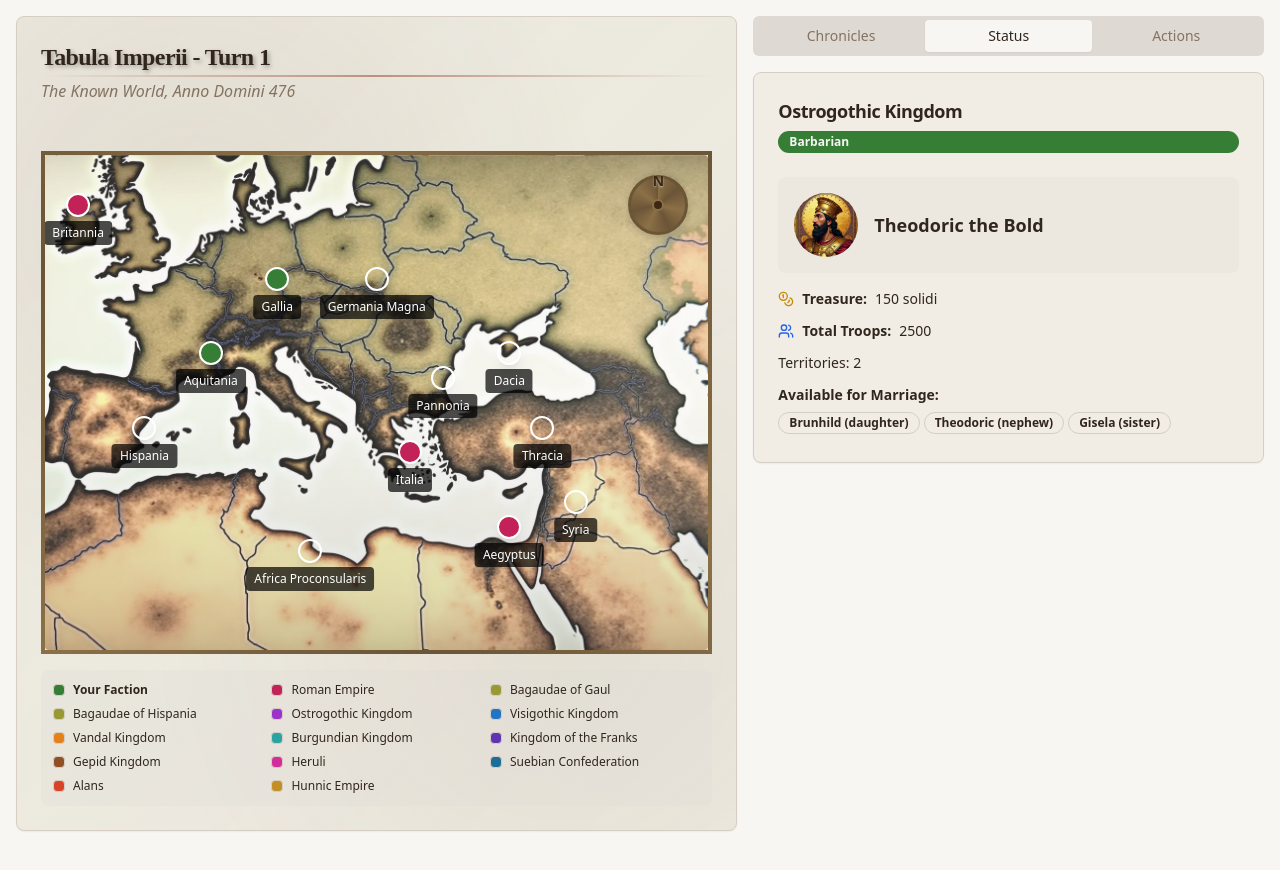
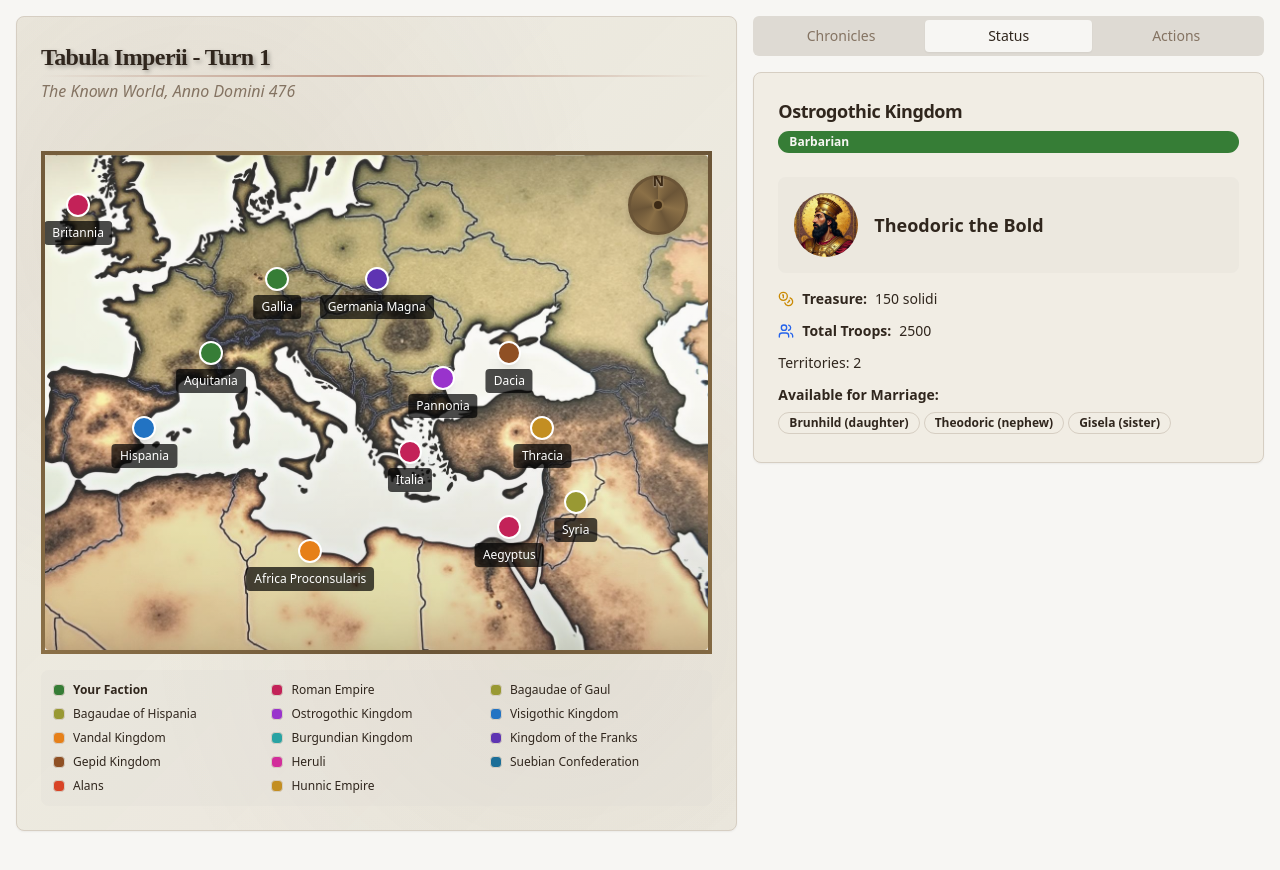
Before and after one commit to pjtunstall/thanatarchia, a React (Vite) app: page / in a window 1280 px wide. Shown: the top 870 px of the page. Built offline with nearby package versions, Linux system fonts and the light colour scheme.

Commit message:
Fix: Territory markers missing colors
The AI has identified that many territory markers are missing colors. This commit addresses the issue.

```diff
--- a/src/components/game/GameMap.tsx
+++ b/src/components/game/GameMap.tsx
@@ -35,7 +35,23 @@ const GameMap: React.FC<GameMapProps> = ({
   };
 
   const getTerritoryColor = (owner: string) => {
-    return `bg-[${factionColors[owner]?.color || "hsl(var(--barbarian))"}]`;
+    const factionClassMap: Record<string, string> = {
+      "player": "faction-player",
+      "Roman Empire": "faction-roman-empire",
+      "Bagaudae of Gaul": "faction-bagaudae-gaul",
+      "Bagaudae of Hispania": "faction-bagaudae-hispania",
+      "Ostrogothic Kingdom": "faction-ostrogothic",
+      "Visigothic Kingdom": "faction-visigothic",
+      "Vandal Kingdom": "faction-vandal",
+      "Burgundian Kingdom": "faction-burgundian",
+      "Kingdom of the Franks": "faction-frankish",
+      "Gepid Kingdom": "faction-gepid",
+      "Heruli": "faction-heruli",
+      "Suebian Confederation": "faction-suebian",
+      "Alans": "faction-alans",
+      "Hunnic Empire": "faction-hunnic",
+    };
+    return factionClassMap[owner] || "faction-player";
   };
 
   return (
--- a/src/index.css
+++ b/src/index.css
@@ -367,6 +367,22 @@ All colors MUST be HSL.
       radial-gradient(circle at 75% 75%, rgba(139, 108, 71, 0.08) 0%, transparent 50%),
       linear-gradient(135deg, hsl(var(--parchment)) 0%, hsl(var(--parchment) / 0.95) 100%);
   }
+
+  /* Faction territory colors */
+  .faction-player { @apply bg-[hsl(var(--barbarian))]; }
+  .faction-roman-empire { @apply bg-[hsl(var(--imperial))]; }
+  .faction-bagaudae-gaul { @apply bg-[hsl(var(--bagaudae))]; }
+  .faction-bagaudae-hispania { @apply bg-[hsl(var(--bagaudae))]; }
+  .faction-ostrogothic { @apply bg-[hsl(var(--ostrogothic))]; }
+  .faction-visigothic { @apply bg-[hsl(var(--visigothic))]; }
+  .faction-vandal { @apply bg-[hsl(var(--vandal))]; }
+  .faction-burgundian { @apply bg-[hsl(var(--burgundian))]; }
+  .faction-frankish { @apply bg-[hsl(var(--frankish))]; }
+  .faction-gepid { @apply bg-[hsl(var(--gepid))]; }
+  .faction-heruli { @apply bg-[hsl(var(--heruli))]; }
+  .faction-suebian { @apply bg-[hsl(var(--suebian))]; }
+  .faction-alans { @apply bg-[hsl(var(--alans))]; }
+  .faction-hunnic { @apply bg-[hsl(var(--hunnic))]; }
 }
 
 @layer base {
```
